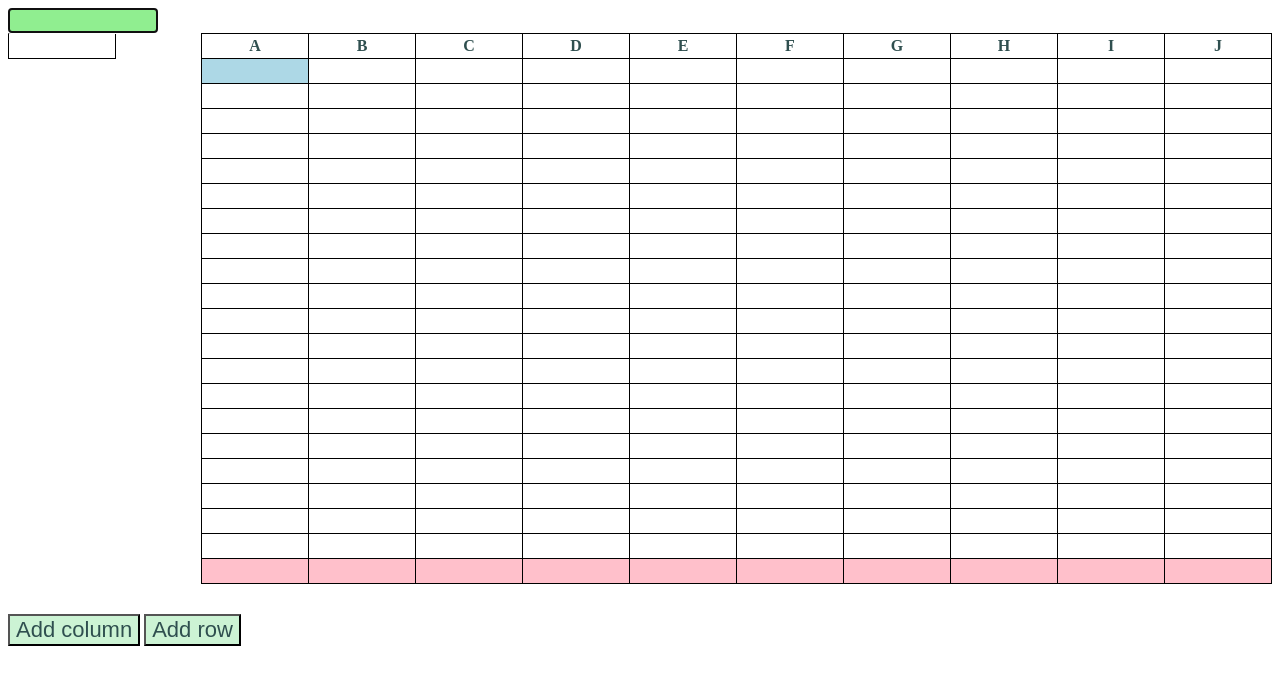
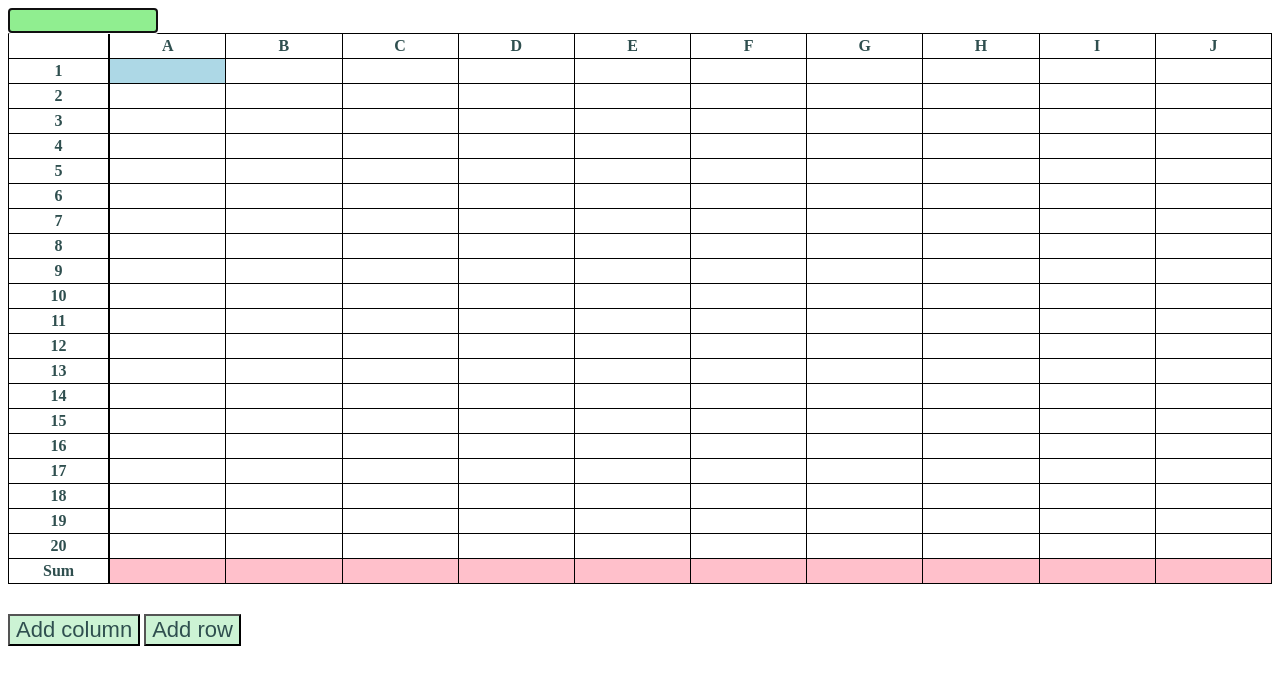
Before and after one commit to luyizh/x-cell, a website: page public/index.html in a window 1280 px wide. Drawn offline with Linux system fonts and the light colour scheme.

Commit message:
add row numbers using a separate method

```diff
--- a/public/css/styles.css
+++ b/public/css/styles.css
@@ -5,7 +5,7 @@ table {
 th,
 td {
 	border: 1px solid black;
-	min-width: 100px;
+	width: 100px;
 	height: 25px;
 	padding: 3px;
 }
@@ -42,10 +42,12 @@ button {
 	border-collapse: collapse;
 	float: left;
 	color: rgb(47, 79, 79);
+	width: 8%;
 }
 
 #sheet-current {
 	float: right;
+	width: 92%;
 }
 
 .clearfloat {
--- a/public/js/bundle.js
+++ b/public/js/bundle.js
@@ -150,9 +150,30 @@ class TableView {
 	}
 
 	renderRowLabels() {
-		// just add one empty cell for now, for testing
-		const th = createTH();
-		this.rowLabelsEl.appendChild(th);
+		const fragment = document.createDocumentFragment();
+
+		// add blank row number
+		const blankRowLabel = createTH();
+		fragment.appendChild(blankRowLabel);
+
+		for (let row = 0; row < this.model.numRows; row++) {
+			// create each row
+			const tr = createTR();
+			// create each row label
+			const rowLabel = createTH(row + 1);
+			tr.appendChild(rowLabel);
+
+			// add each row to fragment
+			fragment.appendChild(tr);
+		}
+
+		// create sum row label
+		const sumRowLabel = createTH('Sum');
+		fragment.appendChild(sumRowLabel);
+
+		// clear footer row
+		removeChildren(this.rowLabelsEl);
+		this.rowLabelsEl.appendChild(fragment);
 	}
 
 	renderTableHeader() {
@@ -235,11 +256,11 @@ class TableView {
 		// increment row number
 		this.model.numRows++;
 		// redraw table
-		this.renderTableHeader();
+		//this.renderTableHeader();
 		this.renderTableBody();
 		this.renderTableFooter();
 
-		//this.renderRowLabels();
+		this.renderRowLabels();
 	}
 
 	handleAddColumnClick(event) {
```
Also changed, not shown: client/js/table-view.js (+26 -5 lines), client/js/test/fixtures/sheet-container.html (+7 -3 lines), public/index.html (+1 -0 lines).
